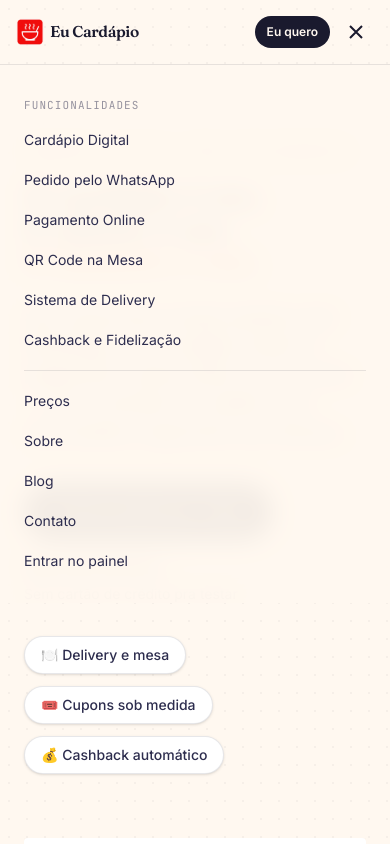
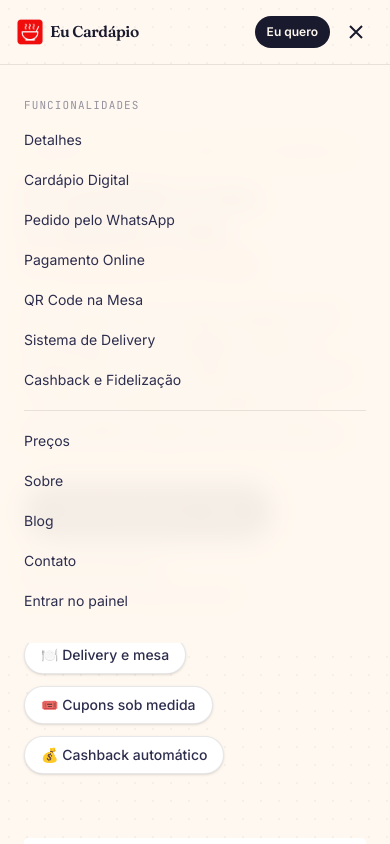
Before and after one commit to jorgeguto87/eucardapio_builder, a React (Vite) app: page / in a window 390 px wide. Both pictures are taken after a click on the button "Menu". Shown: the top 844 px of the page. Built offline with nearby package versions, Linux system fonts and the light colour scheme; no server answers.

Commit message:
Add additional links to navigation component

```diff
--- a/src/components/Nav.jsx
+++ b/src/components/Nav.jsx
@@ -50,6 +50,7 @@
             </button>
             <div className="absolute top-full right-0 pt-2 opacity-0 invisible group-hover:opacity-100 group-hover:visible transition-all duration-200">
               <div className="bg-white rounded-xl shadow-xl border border-ink/10 py-2 w-56">
+                <Link to="/funcionalidades" className="block px-4 py-2 text-sm text-ink-soft hover:bg-paper-dim hover:text-ink transition-colors">Detalhes</Link>
                 <Link to="/cardapio-digital" className="block px-4 py-2 text-sm text-ink-soft hover:bg-paper-dim hover:text-ink transition-colors">Cardápio Digital</Link>
                 <Link to="/pedido-whatsapp" className="block px-4 py-2 text-sm text-ink-soft hover:bg-paper-dim hover:text-ink transition-colors">Pedido pelo WhatsApp</Link>
                 <Link to="/pagamento-online" className="block px-4 py-2 text-sm text-ink-soft hover:bg-paper-dim hover:text-ink transition-colors">Pagamento Online</Link>
@@ -106,6 +107,7 @@
       {menuOpen && (
         <div className="md:hidden bg-paper/95 backdrop-blur-md border-t border-ink/10 px-6 py-6 space-y-1">
           <p className="font-[family-name:var(--font-mono)] text-[11px] tracking-widest uppercase text-ink-soft/50 mb-2 mt-2">Funcionalidades</p>
+          <Link to="/funcionalidades" onClick={() => setMenuOpen(false)} className="block py-2 text-sm text-ink-soft hover:text-ink">Detalhes</Link>
           <Link to="/cardapio-digital" onClick={() => setMenuOpen(false)} className="block py-2 text-sm text-ink-soft hover:text-ink">Cardápio Digital</Link>
           <Link to="/pedido-whatsapp" onClick={() => setMenuOpen(false)} className="block py-2 text-sm text-ink-soft hover:text-ink">Pedido pelo WhatsApp</Link>
           <Link to="/pagamento-online" onClick={() => setMenuOpen(false)} className="block py-2 text-sm text-ink-soft hover:text-ink">Pagamento Online</Link>
```
